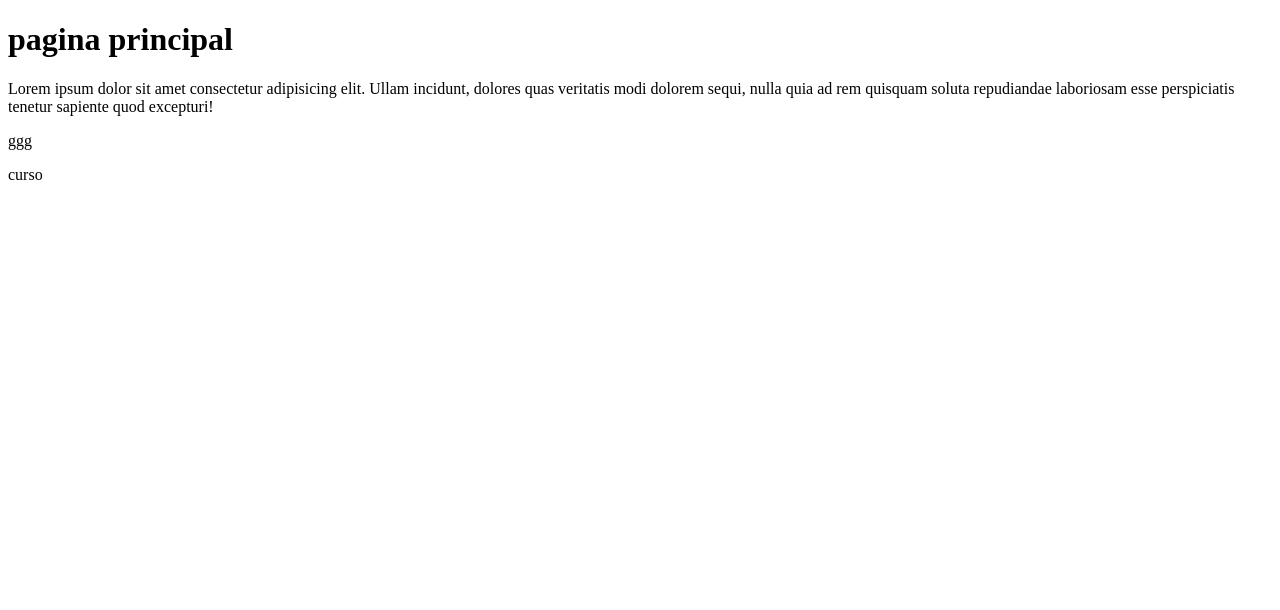
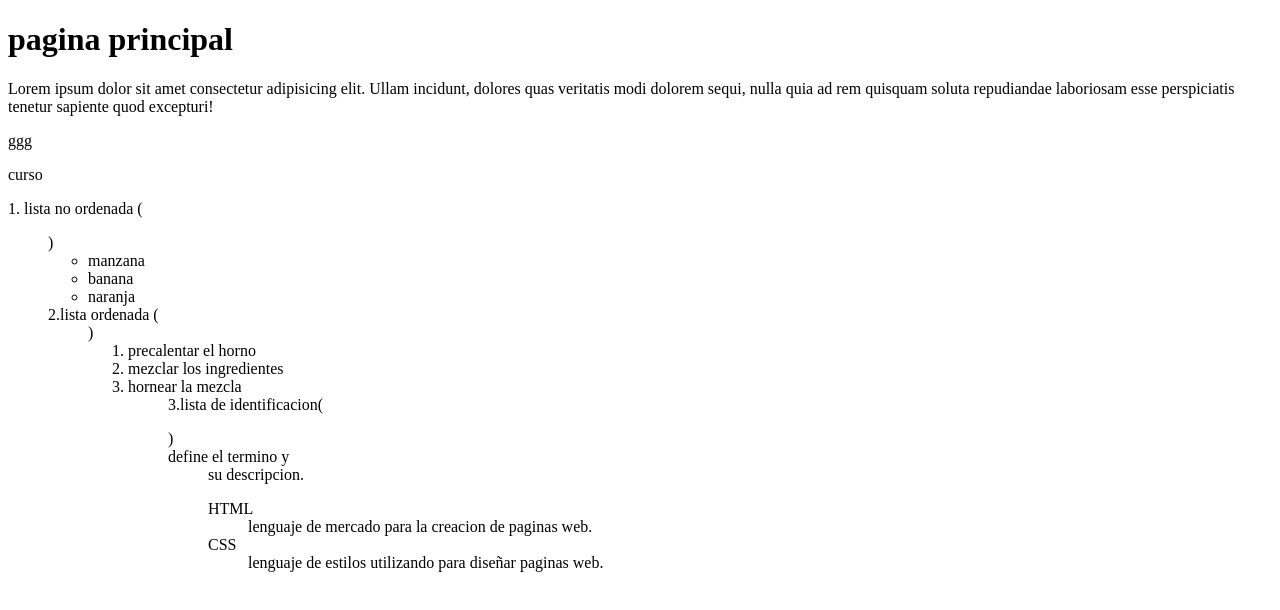
Before and after one commit to mguel1027-mtz/proyectoanalitica, a plain HTML site: page index.html in a window 1280 px wide. Drawn offline with Linux system fonts and the light colour scheme.

Commit message:
version 4

```diff
--- a/index.html
+++ b/index.html
@@ -10,6 +10,27 @@
 <body>
     <p>ggg</p>
     <p>curso</p>
+    1. lista no ordenada (<ul>)
+        <ul>
+            <li>manzana</li>
+            <li>banana</li>
+            <li>naranja</li>
+        </ul>
+    2.lista ordenada (<ol>)
+        <ol>
+            <li>precalentar el horno</li>
+            <li>mezclar los ingredientes</li>
+            <li>hornear la mezcla</li>
+        <ol>
+    3.lista de identificacion(<dl>) <dt> define el termino y <dd> su descripcion.
+        <dl>
+            <dt>HTML</dt>
+                  <dd>lenguaje de mercado para la creacion de paginas web.</dd>
+            <dt>CSS</dt>
+                  <dd>lenguaje de estilos utilizando para diseñar paginas web.</dd>
+
+        </dl>
+
 
 
 </body>
```
